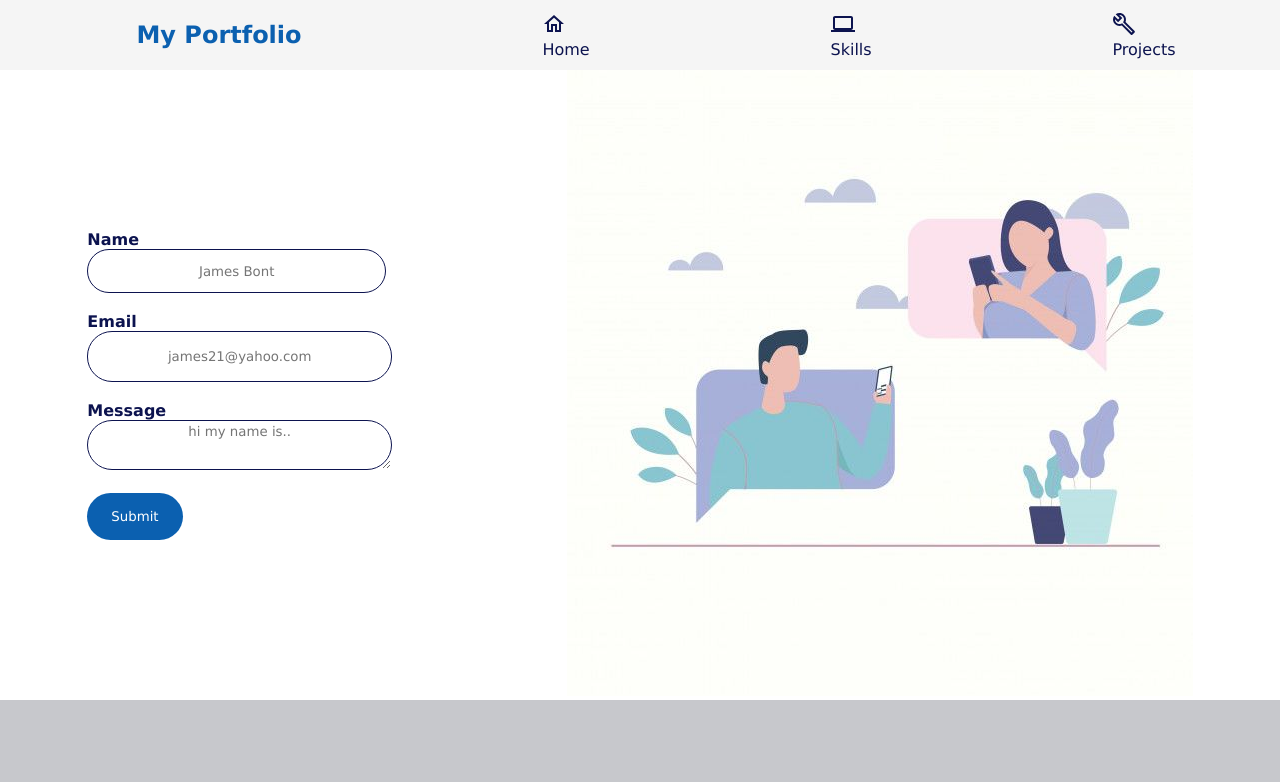
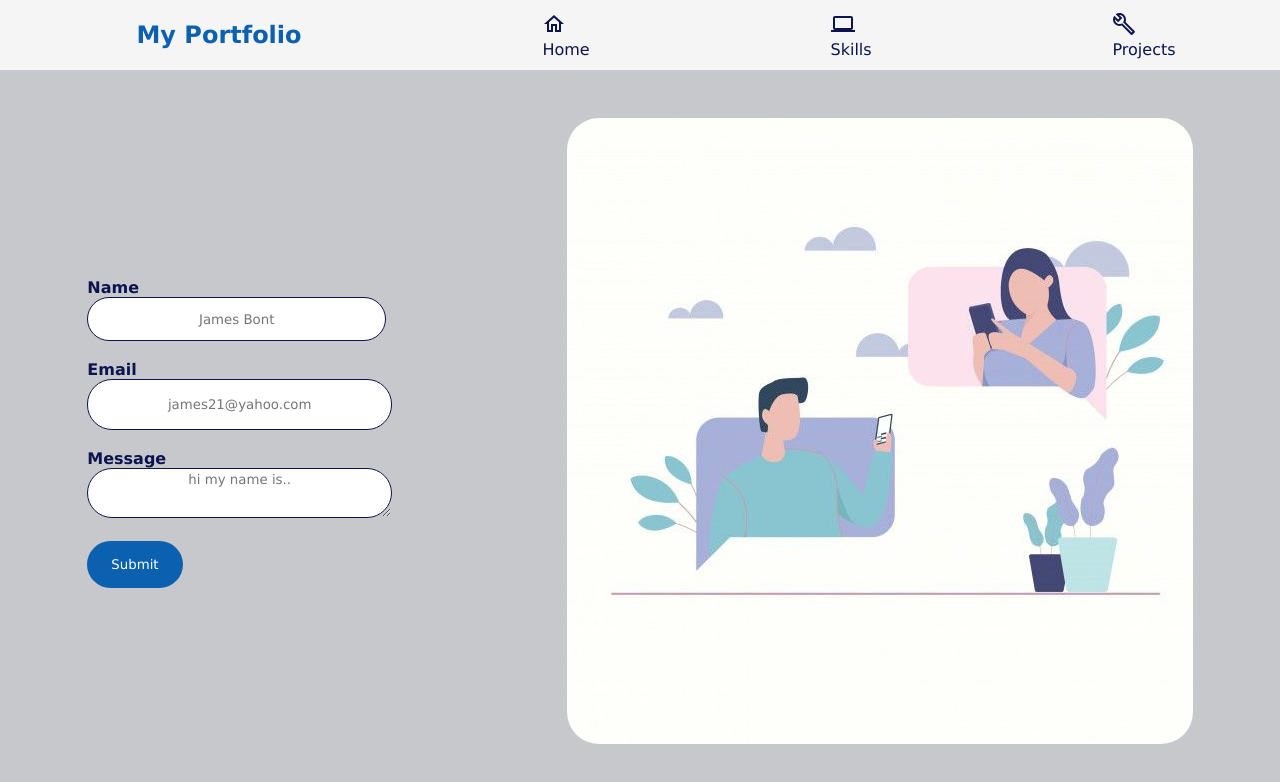
Before and after one commit to Tanya-Kanaujia/MyPortfolio, a React (Vite) app in the folder MyPortfolio/: page /contact in a window 1280 px wide. Shown: the top 782 px of the page. Built offline with nearby package versions, Linux system fonts and the light colour scheme.

Commit message:
changement

```diff
--- a/MyPortfolio/src/Index/Form.css
+++ b/MyPortfolio/src/Index/Form.css
@@ -1,16 +1,17 @@
+/** @format */
 
 .contactPage {
 	display: flex;
 	justify-content: space-around;
-  background: #fff;
 	align-items: center;
+	margin-top: 3rem;
 }
 #Email {
 	width: 35ch;
 	height: 5ch;
 	padding: 3px;
 	border-radius: 25px;
-  border: 1px solid #0C134F;
+	border: 1px solid #0c134f;
 	text-align: center;
 }
 #Msg {
@@ -18,18 +19,18 @@
 	height: 5ch;
 	padding: 3px;
 	border-radius: 25px;
-  border: 1px solid #0C134F;
+	border: 1px solid #0c134f;
 	text-align: center;
 }
 #Name {
 	width: 35ch;
 	height: 5ch;
 	border-radius: 25px;
-  border: 1px solid #0C134F;
+	border: 1px solid #0c134f;
 	text-align: center;
 }
 .btn {
-  background: #0B60B0;
+	background: #0b60b0;
 	color: white;
 	border-radius: 25px;
 	padding: 1rem 1.5rem 1rem 1.5rem;
@@ -40,3 +41,12 @@
 	transform: scale(1);
 	transform: scale(0.8);
 }
+.contactImg {
+  border-radius: 2rem;
+}
+
+@media (max-width: 991px) {
+	.contactImg {
+		display: none;
+	}
+}
```
Lines whose indentation alone changed are shown as unchanged.
